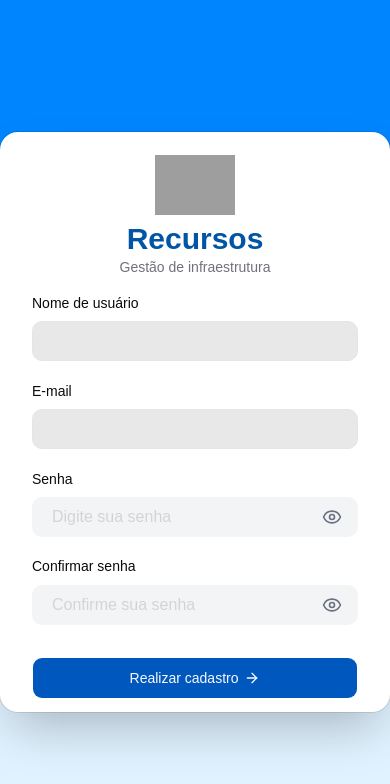
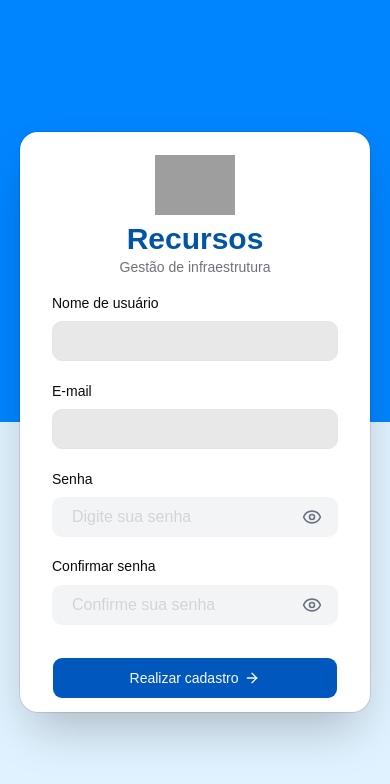
Before and after one commit to rhuanlunz/projeto-extensao, a React (Vite) app in the folder frontend/: page /autenticacao/cadastro in a window 390 px wide. Shown: the top 784 px of the page. Built offline with nearby package versions, Linux system fonts and the light colour scheme; grey boxes are pictures that could not be loaded.

Commit message:
feat: added padding in register to fit responsive requirement

```diff
--- a/frontend/src/pages/Auth/Register/Register.tsx
+++ b/frontend/src/pages/Auth/Register/Register.tsx
@@ -26,7 +26,7 @@ export default function Register() {
 
       setLoading(false);
     }}>
-      <div className="flex min-h-screen items-center justify-center bg-[linear-gradient(to_bottom,#0085FF_50%,#E0F2FF_50%)]">
+      <div className="flex min-h-screen p-5 items-center justify-center bg-[linear-gradient(to_bottom,#0085FF_50%,#E0F2FF_50%)]">
         <Toaster />
 
         <Card className="h-145 w-100 rounded-2xl border-zinc-200 shadow-2xl">
```
